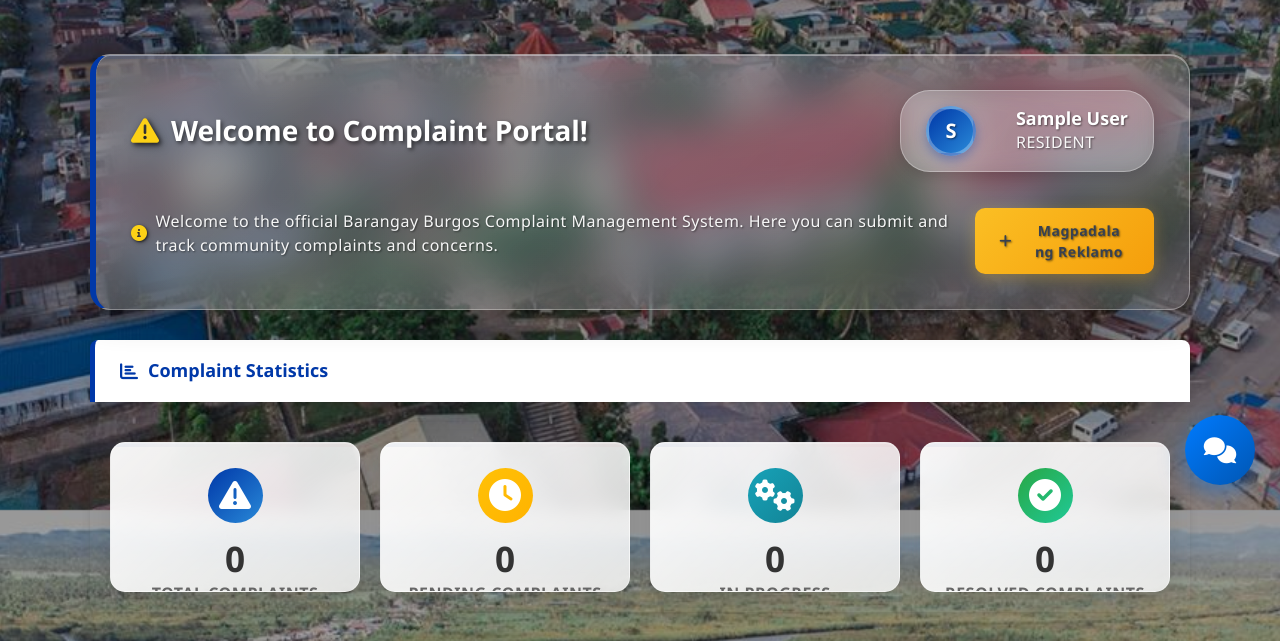
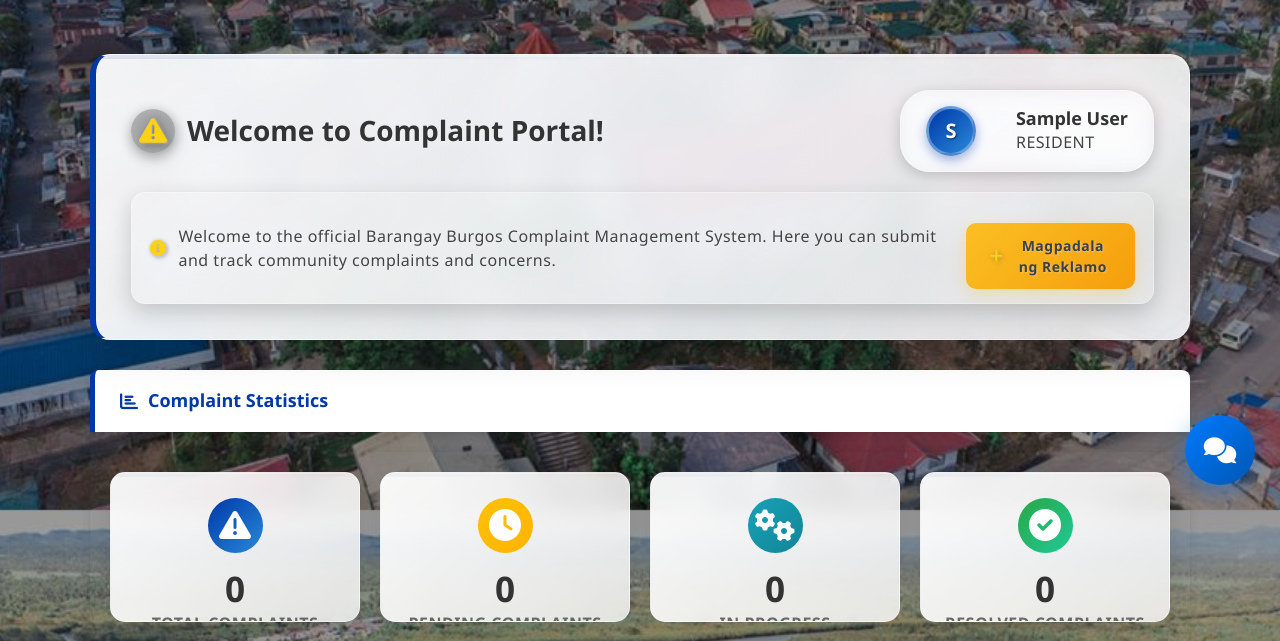
Before and after one commit to qwertyuiop547/mywebapp, a Django app: page /en/complaints/ in a window 1280 px wide. Shown: the part 290-931 px from the top of the page. Run offline with Django 5.2, Linux system fonts and the light colour scheme; the visitor is signed in with stand-in values (Sample User, id 1); data that the repository does not hold is empty; some libraries are stand-ins or nearby versions.

Commit message:
PREMIUM GLASS WELCOME: Enhanced dashboard welcome section with ultra-clear glass morphism matching stat cards, improved readability with dark text on white glass background

```diff
--- a/templates/complaints/complaint_list.html
+++ b/templates/complaints/complaint_list.html
@@ -38,20 +38,21 @@
 
     /* Dashboard Welcome Section - EXACT COPY */
     /* Enhanced Dashboard Welcome Section - Beautiful Glass Morphism */
+    /* Enhanced Glass Morphism Dashboard Welcome - Matching Stat Cards */
     .dashboard-welcome {
         background: linear-gradient(135deg,
-            rgba(255, 255, 255, 0.25),
-            rgba(255, 255, 255, 0.1)
+            rgba(255, 255, 255, 0.95),
+            rgba(255, 255, 255, 0.85)
         ) !important;
-        backdrop-filter: blur(20px) !important;
-        -webkit-backdrop-filter: blur(20px) !important;
+        backdrop-filter: blur(15px) !important;
+        -webkit-backdrop-filter: blur(15px) !important;
         border-radius: 20px !important;
         padding: 35px !important;
         margin: 30px 0 !important;
         box-shadow:
-            0 8px 32px rgba(0,0,0,0.3),
-            inset 0 1px 0 rgba(255,255,255,0.4) !important;
-        border: 1px solid rgba(255, 255, 255, 0.3) !important;
+            0 12px 40px rgba(0,0,0,0.15),
+            inset 0 2px 0 rgba(255,255,255,0.4) !important;
+        border: 1px solid rgba(255, 255, 255, 0.4) !important;
         border-left: 6px solid var(--ph-blue) !important;
         position: relative !important;
         overflow: hidden !important;
@@ -76,10 +77,14 @@
     }
 
     .dashboard-welcome:hover {
-        transform: translateY(-2px);
+        transform: translateY(-3px);
         box-shadow:
-            0 12px 40px rgba(0,0,0,0.4),
-            inset 0 1px 0 rgba(255,255,255,0.5) !important;
+            0 18px 50px rgba(0,0,0,0.2),
+            inset 0 3px 0 rgba(255,255,255,0.5) !important;
+        background: linear-gradient(135deg,
+            rgba(255, 255, 255, 0.98),
+            rgba(255, 255, 255, 0.9)
+        ) !important;
     }
 
     .welcome-header {
@@ -92,8 +97,8 @@
     .welcome-title,
     .dashboard-welcome h1,
     .dashboard-welcome h2 {
-        color: white !important;
-        text-shadow: 2px 2px 4px rgba(0,0,0,0.6) !important;
+        color: #333 !important;
+        text-shadow: 1px 1px 2px rgba(255,255,255,0.3) !important;
         opacity: 1 !important;
         visibility: visible !important;
         font-size: 28px !important;
@@ -115,8 +120,8 @@
 
     .welcome-message,
     .dashboard-welcome p {
-        color: rgba(255,255,255,0.95) !important;
-        text-shadow: 1px 1px 2px rgba(0,0,0,0.5) !important;
+        color: #444 !important;
+        text-shadow: 1px 1px 2px rgba(255,255,255,0.3) !important;
         opacity: 1 !important;
         visibility: visible !important;
         margin: 0 !important;
@@ -129,6 +134,40 @@
         gap: 8px !important;
         font-weight: 500 !important;
         letter-spacing: 0.5px !important;
+    }
+
+    /* Premium enhancements for Welcome section */
+    .welcome-title i {
+        background: rgba(0, 0, 0, 0.25) !important;
+        border-radius: 50% !important;
+        padding: 8px !important;
+        box-shadow: 0 4px 14px rgba(0,0,0,0.25) !important;
+    }
+
+    .welcome-message {
+        background: linear-gradient(135deg,
+            rgba(255,255,255,0.14),
+            rgba(255,255,255,0.08)
+        ) !important;
+        border: 1px solid rgba(255,255,255,0.28) !important;
+        border-radius: 14px !important;
+        padding: 14px 18px !important;
+        box-shadow: 0 8px 22px rgba(0,0,0,0.18) !important;
+    }
+
+    .welcome-message i {
+        color: var(--ph-yellow) !important;
+        filter: drop-shadow(1px 1px 2px rgba(0,0,0,0.35)) !important;
+        margin-right: 4px !important;
+    }
+
+    .welcome-message small {
+        color: #666 !important;
+    }
+
+    .user-avatar {
+        box-shadow: 0 0 0 3px rgba(255,255,255,0.35),
+                    0 8px 20px rgba(0,0,0,0.25) !important;
     }
 
     .welcome-message .text-primary,
@@ -173,16 +212,16 @@
 
     .user-details h6 {
         margin: 0 !important;
-        color: white !important;
+        color: #333 !important;
         font-weight: 700 !important;
         font-size: 18px !important;
-        text-shadow: 1px 1px 2px rgba(0,0,0,0.5) !important;
+        text-shadow: 1px 1px 2px rgba(255,255,255,0.3) !important;
     }
 
     .user-role {
         margin: 0 !important;
-        color: white !important;
-        text-shadow: 1px 1px 2px rgba(0,0,0,0.5) !important;
+        color: #555 !important;
+        text-shadow: 1px 1px 2px rgba(255,255,255,0.3) !important;
         font-size: 14px !important;
         font-weight: 600 !important;
         text-transform: uppercase !important;
```
